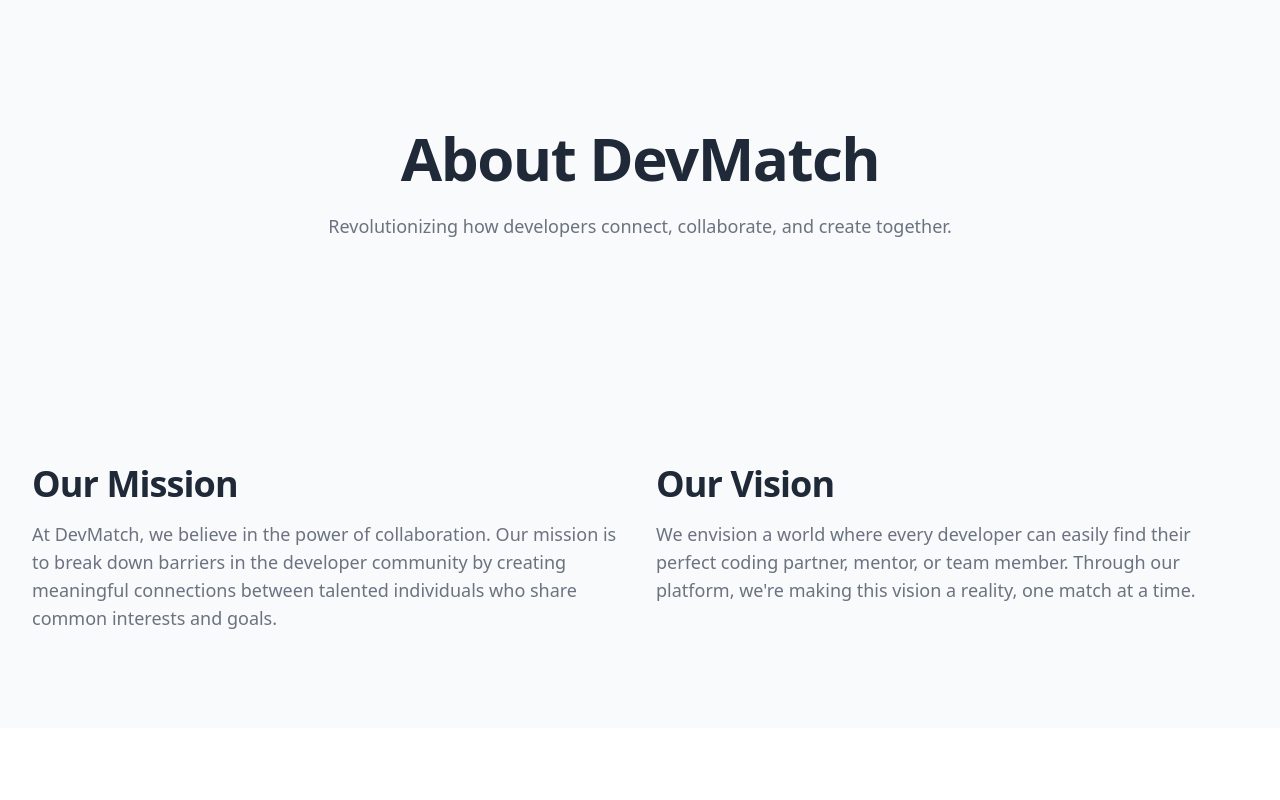
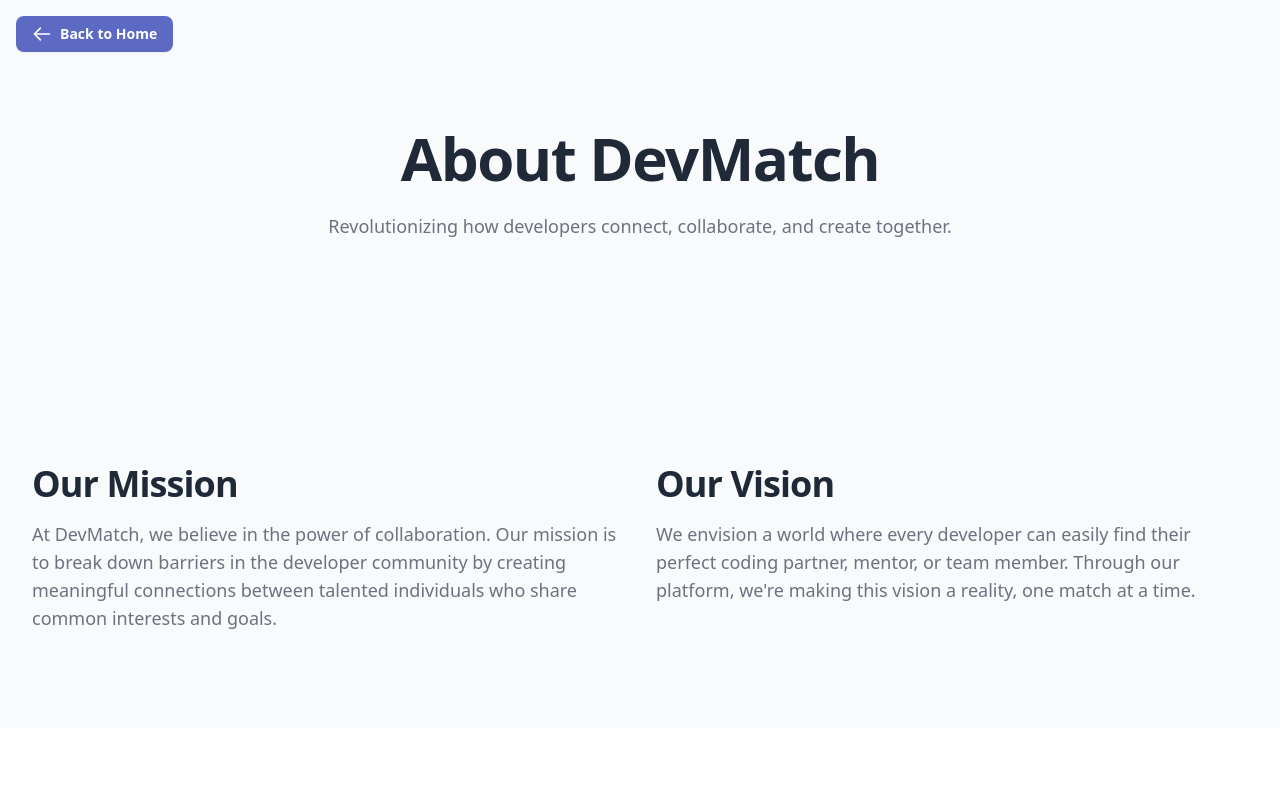
Before and after one commit to Nikolet21/DevMatch, a Vue app in the folder frontend/: page /about in a window 1280 px wide. Shown: the top 800 px of the page. Built offline with nearby package versions, Linux system fonts and the light colour scheme.

Commit message:
feat(AboutView): add navigation button to return to home page

```diff
--- a/frontend/src/views/AboutView.vue
+++ b/frontend/src/views/AboutView.vue
@@ -1,15 +1,33 @@
 <script setup lang="ts">
 import { ref, onMounted } from 'vue'
+import { useRouter } from 'vue-router'
 
+const router = useRouter()
 const isVisible = ref(false)
 
 onMounted(() => {
   isVisible.value = true
 })
+
+const navigateToLanding = () => {
+  router.push('/')
+}
 </script>
 
 <template>
   <div class="min-h-screen bg-background">
+    <!-- Return Button -->
+    <div class="fixed top-4 left-4 z-50">
+      <button
+        @click="navigateToLanding"
+        class="flex items-center space-x-2 rounded-lg bg-primary px-4 py-2 text-sm font-semibold text-white shadow-sm hover:bg-primary/90 transition-colors duration-200"
+      >
+        <svg class="h-5 w-5" fill="none" viewBox="0 0 24 24" stroke="currentColor">
+          <path stroke-linecap="round" stroke-linejoin="round" stroke-width="2" d="M10 19l-7-7m0 0l7-7m-7 7h18" />
+        </svg>
+        <span>Back to Home</span>
+      </button>
+    </div>
     <!-- Hero Section -->
     <section class="relative overflow-hidden py-20 sm:py-32">
       <div class="absolute inset-x-0 top-1/2 -z-10 -translate-y-1/2 transform-gpu overflow-hidden opacity-30 blur-3xl">
```
